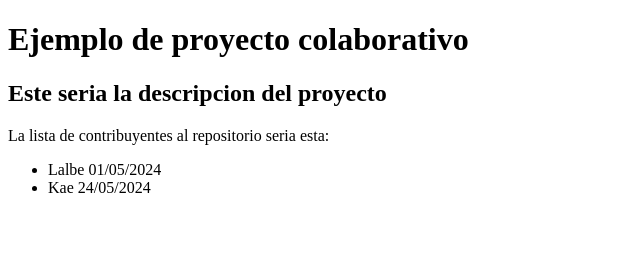
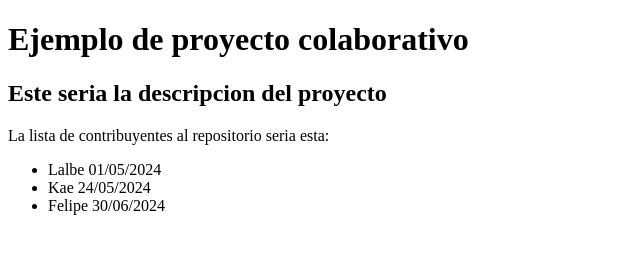
Before and after one commit to lalbedev/proyecto1-copy, a plain HTML site: page index.html in a window 1280 px wide. Shown: the whole page, without its empty margins (0-640 px from the left). Drawn offline with Linux system fonts and the light colour scheme.

Commit message:
Update index.html
añadiendo nuevo colaborador

```diff
--- a/index.html
+++ b/index.html
@@ -13,6 +13,7 @@
         <ul>
             <li>Lalbe 01/05/2024</li>
             <li>Kae 24/05/2024</li>
+            <li>Felipe 30/06/2024</li>
         </ul>
     </header>
 </body>
```
